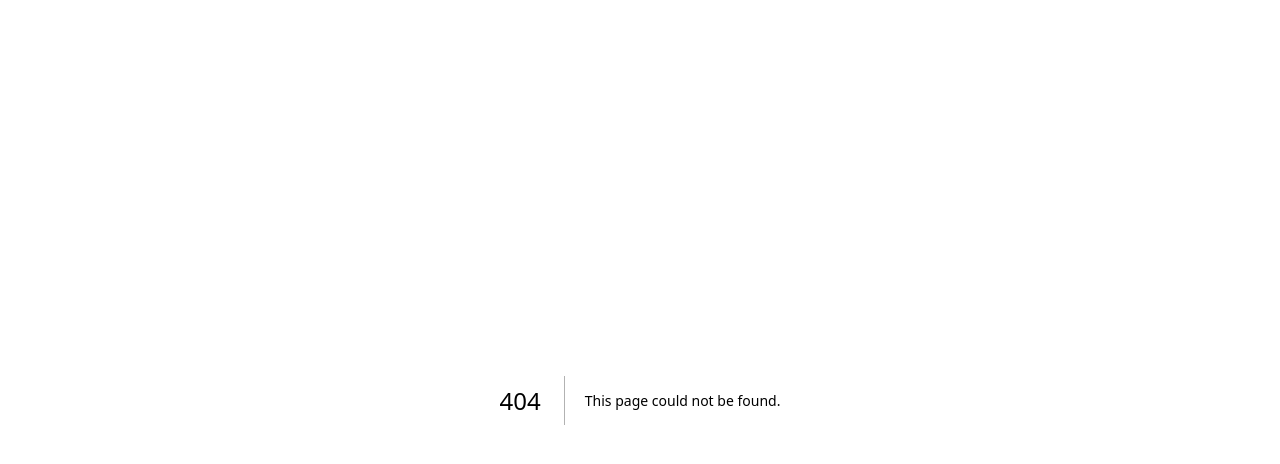
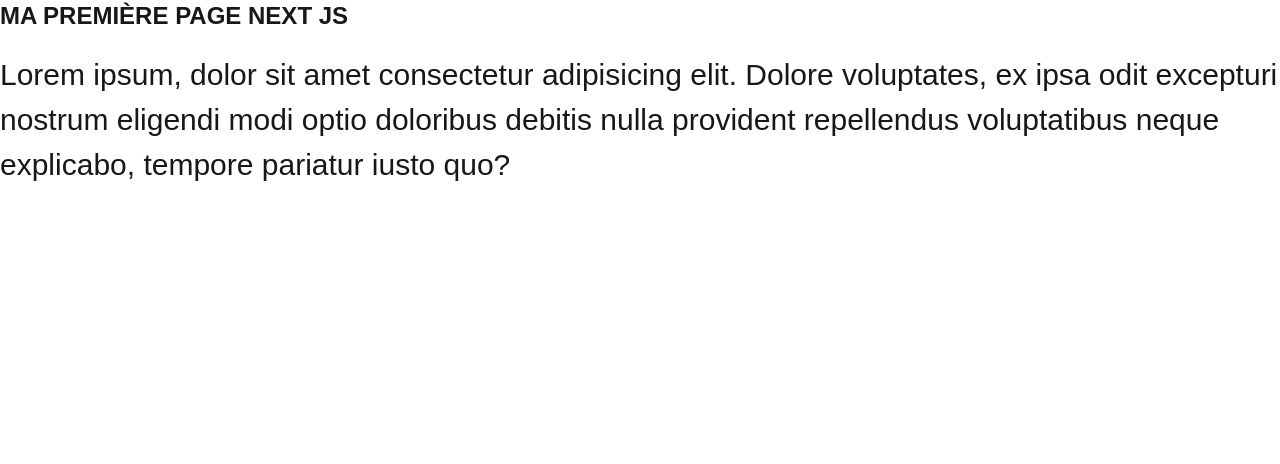
Before and after one commit to Roghan95/next-blog-demo, a Next.js app: page /article in a window 1280 px wide. Before the commit this address had no page. Shown: the top 464 px of the page. Built offline with nearby package versions, Linux system fonts and the light colour scheme.

Commit message:
Project Setup NextJs

```diff
--- /dev/null
+++ b/app/article/page.tsx
@@ -0,0 +1,12 @@
+import React from 'react'
+
+const page = () => {
+  return (
+    <div>
+      <h1 className='text-2xl font-bold uppercase mb-5'>Ma première page Next Js</h1>
+      <p className='text-[30px]'>Lorem ipsum, dolor sit amet consectetur adipisicing elit. Dolore voluptates, ex ipsa odit excepturi nostrum eligendi modi optio doloribus debitis nulla provident repellendus voluptatibus neque explicabo, tempore pariatur iusto quo?</p>
+    </div>
+  )
+}
+
+export default page
--- a/app/layout.tsx
+++ b/app/layout.tsx
@@ -14,8 +14,8 @@
 });
 
 export const metadata: Metadata = {
-  title: "Create Next App",
-  description: "Generated by create next app",
+  title: "Blog Next Js",
+  description: "Exercice blog Next Js",
 };
 
 export default function RootLayout({
@@ -25,10 +25,10 @@
 }>) {
   return (
     <html lang="en">
-      <body
-        className={`${geistSans.variable} ${geistMono.variable} antialiased`}
-      >
+      <body className={`${geistSans.variable} ${geistMono.variable} antialiased`}>
+        <main>
         {children}
+        </main>
       </body>
     </html>
   );
```
Also changed, not shown: lib/db.ts (added, +13 -0 lines), package.json (+7 -5 lines), 2 other files (tests, documents, lock files or other folders).
